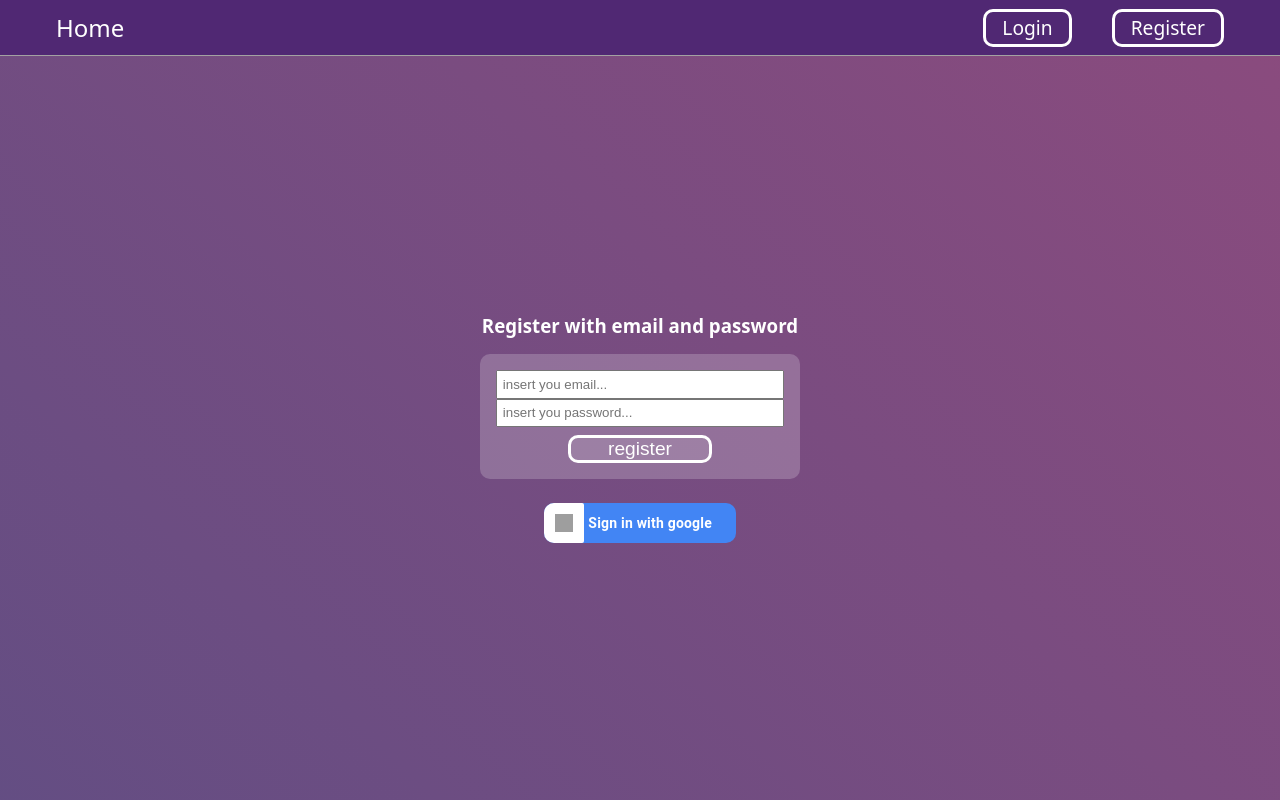
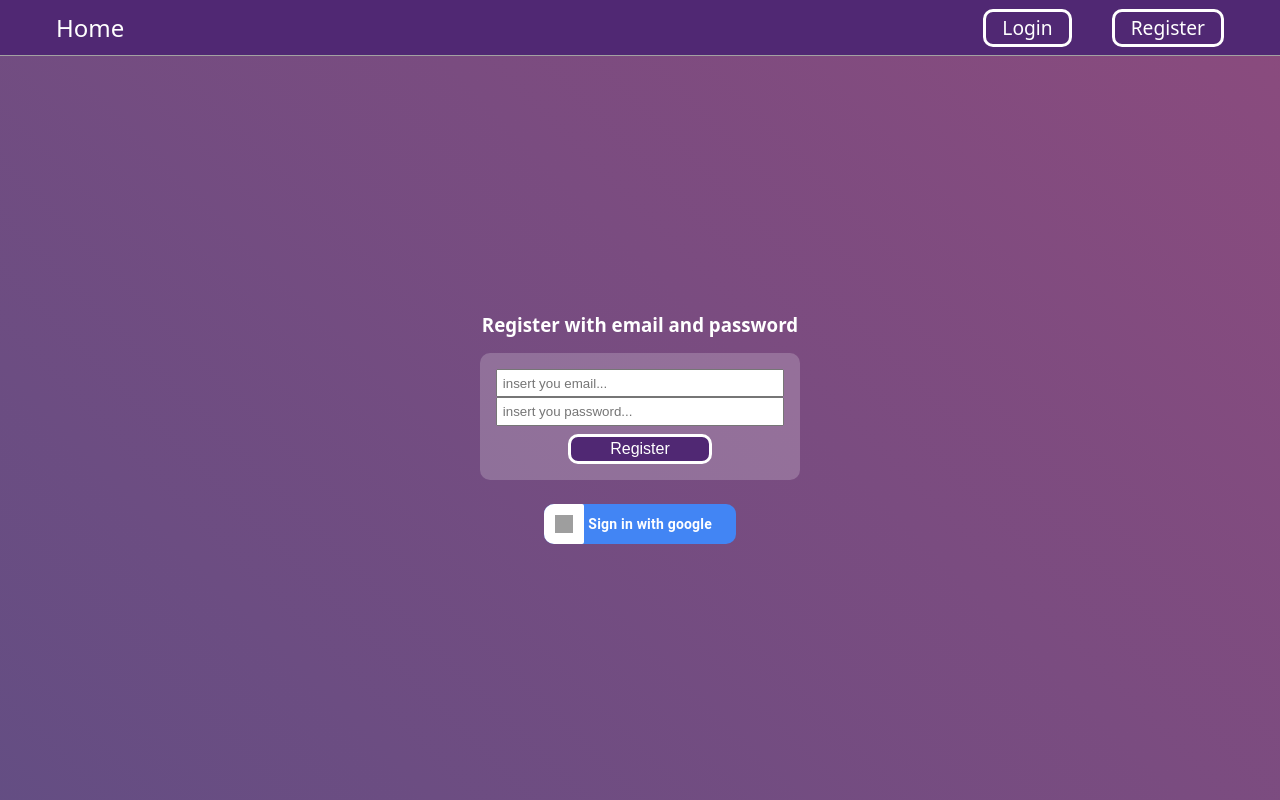
Before and after one commit to NeilChavez/Save-the-links, a React (Create React App) app: page /register in a window 1280 px wide. Built offline with nearby package versions, Linux system fonts and the light colour scheme; no server answers; grey boxes are pictures that could not be loaded.

Commit message:
Fix SavedLinks which retrieves the number of saved links

```diff
--- a/src/components/LoginForm.css
+++ b/src/components/LoginForm.css
@@ -29,12 +29,13 @@
   margin-left: auto;
   margin-right: auto;
   height: 100%;
-  padding: 0 1rem;
   border-radius: 10px;
   border: medium solid #fff;
   color: #fff;
-  background-color: var(--white-blur);
-  font-size: 1.2rem;
+  background-color: var(--secundary-color);
+  font-size: 1rem;
+  padding: 0.2rem 1rem;
+  cursor: pointer
 }
 
 .no-elements-msg {
--- a/src/components/LoginForm.js
+++ b/src/components/LoginForm.js
@@ -60,7 +60,7 @@ export default function LoginForm() {
           value={form.password}
           placeholder="insert you password..."
         />
-        <input type="submit" className="link" value="login" />
+        <input type="submit" className="link" value="Login" />
       </form>
       <SignInGoogleButton signInWithGoogle={signInWithGoogle} />
     </section>
--- a/src/components/RegisterForm.css
+++ b/src/components/RegisterForm.css
@@ -29,10 +29,11 @@
   margin-left: auto;
   margin-right: auto;
   height: 100%;
-  padding: 0 1rem;
   border-radius: 10px;
   border: medium solid #fff;
   color: #fff;
-  background-color: var(--white-blur);
-  font-size: 1.2rem;
+  background-color: var(--secundary-color);
+  font-size: 1rem;
+  padding: 0.2rem 1rem;
+  cursor: pointer
 }
--- a/src/components/RegisterForm.js
+++ b/src/components/RegisterForm.js
@@ -25,7 +25,6 @@ export default function RegisterForm() {
 
   useEffect(()=>{
     setError(false);
-    console.log("Register form si renderizza")
   }, [setError])
 
 
@@ -54,7 +53,7 @@ export default function RegisterForm() {
           type="password"
           placeholder="insert you password..."
         />
-        <input type="submit" className="link" value="register" />
+        <input type="submit" className="link btn" value="Register" />
       </form>
       <SignInGoogleButton signInWithGoogle={signInWithGoogle} />
     </section>
--- /dev/null
+++ b/src/components/SavedLinks.css
@@ -0,0 +1,9 @@
+.saved-links{
+    display: flex;
+    justify-content: center;
+    align-items: center;
+    gap: 1rem
+}
+.saved-links span{
+    font-size: 1.2rem;
+}
--- a/src/components/SavedLinks.js
+++ b/src/components/SavedLinks.js
@@ -1,8 +1,13 @@
+import { useCrudContext } from "../hooks/useCrudContext";
+import "./SavedLinks.css"
+
 export default function SavedLinks() {
+  const { state } = useCrudContext();
+  const { links } = state;
   return (
-    <section className="card">
+    <section className="card saved-links">
       <h3>Saved Links:</h3>
-      <div>20</div>
+      <span>{links.length}</span>
     </section>
   );
 }
--- a/src/hooks/useUser.js
+++ b/src/hooks/useUser.js
@@ -95,7 +95,7 @@ export function useUser() {
       if (err.code === "auth/invalid-email") textMessage = "You need to insert a valid email";
       if (err.code === "auth/wrong-password") textMessage = "The password is wrong";
       if (err.code === "auth/invalid-password") textMessage = "The password is not valid";
-      if (err.code === "auth/too-many-requests") textMessage = "To many requests :(";
+      if (err.code === "auth/too-many-requests") textMessage = "Too many requests :(";
       if (!textMessage) textMessage = "Something went wrong :("
       setMsgError(textMessage)
     }
@@ -116,7 +116,7 @@ export function useUser() {
       if (err.code === "auth/missing-email") textMessage = "Insert a email";
       if (err.code === "auth/invalid-email") textMessage = "You need to insert a valid email";
       if (err.code === "auth/invalid-password") textMessage = "The password is not valid";
-      if (err.code === "auth/too-many-requests") textMessage = "To many requests :(";
+      if (err.code === "auth/too-many-requests") textMessage = "Too many requests :(";
 
       setMsgError(textMessage)
     }
```
Also changed, not shown: src/components/SavedLink.css (deleted).
